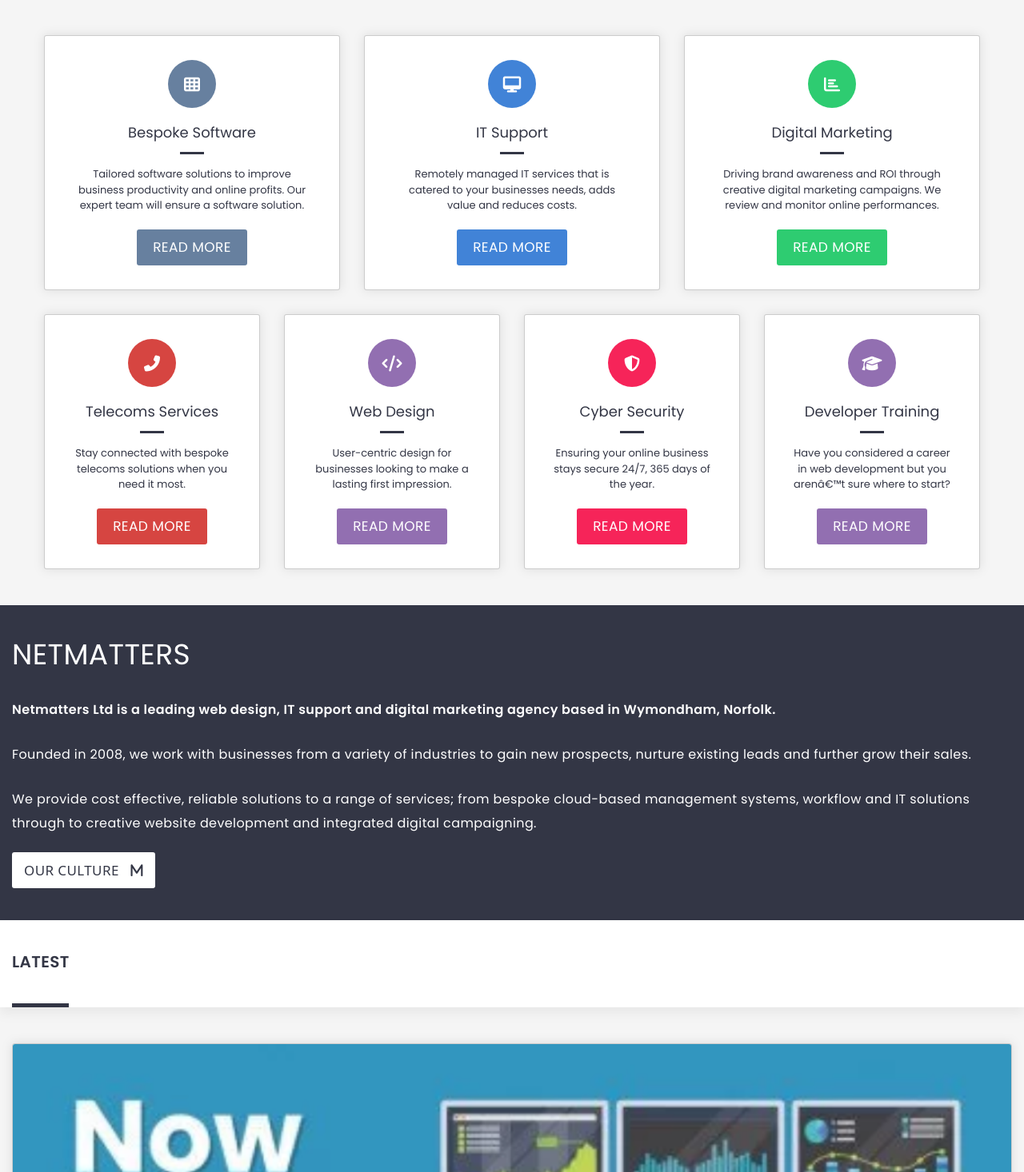
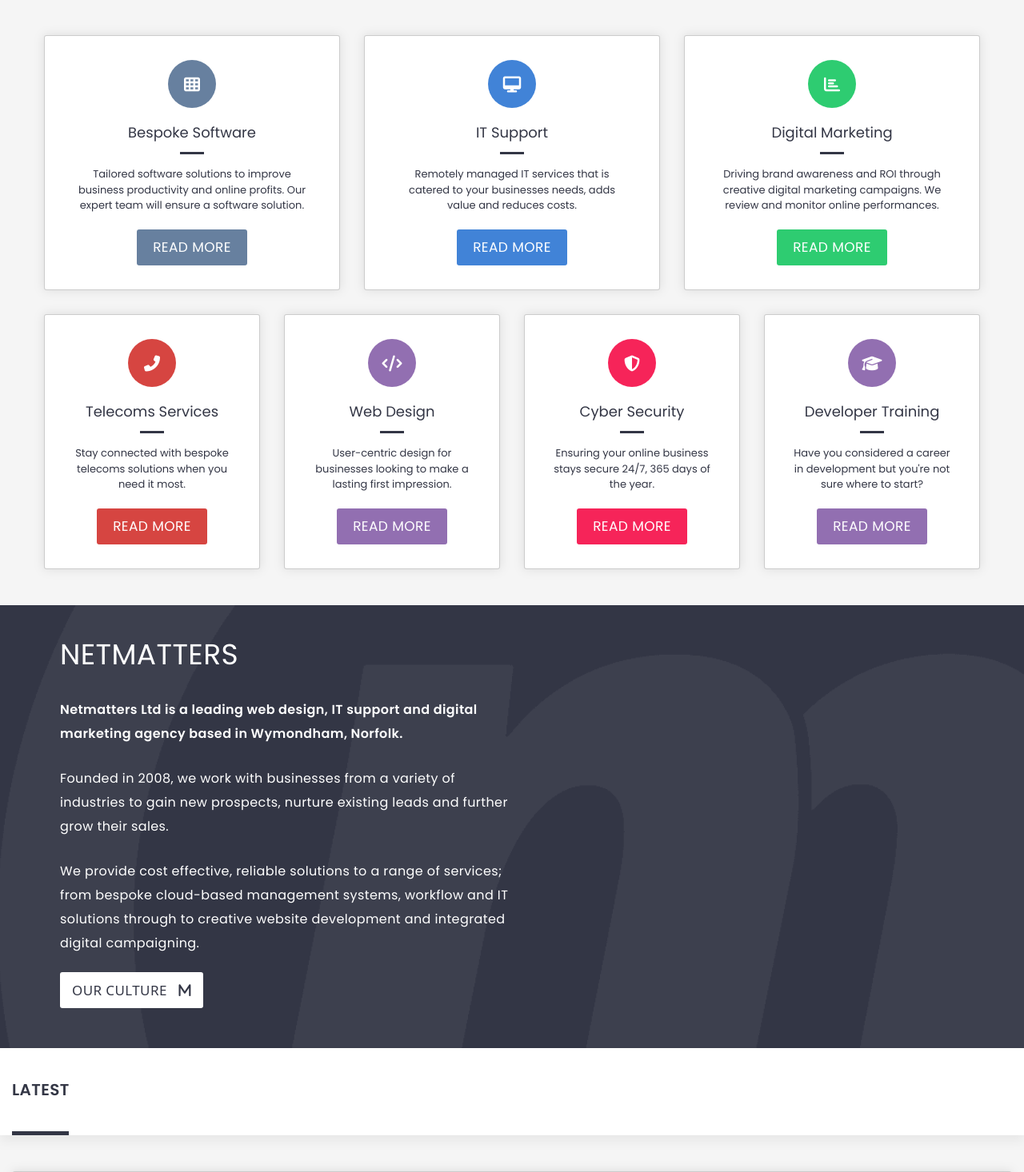
Before and after one commit to WackJeston/Netmatters-Homepage, a PHP site: page / in a window 1280 px wide. Shown: the part 801-2267 px from the top of the page at 80% size. Run offline with PHP 8.4, Linux system fonts and the light colour scheme; some libraries are stand-ins or nearby versions.

Commit message:
Completed Media Queries for Services and Info Sections

```diff
--- a/index.html
+++ b/index.html
@@ -250,13 +250,14 @@
           <div class="icon"><i class="fas fa-graduation-cap fa-lg"></i></div>
           <h2>Developer Training</h2>
           <div class="line"></div>
-          <p>Have you considered a career in web development but you aren’t sure where to start?</p>
+          <p>Have you considered a career in development but you're not sure where to start?</p>
           <div class="read-more">Read More</div>
         </button>
       </div>
 
       <!-- Infomation Section --------------------------->
       <div class="info">
+        <div class="info-container">
           <h1>NETMATTERS</h1>
           <p class="strong">Netmatters Ltd is a leading web design, IT support and digital marketing agency based in Wymondham, Norfolk.</p>
           <p>Founded in 2008, we work with businesses from a variety of industries to gain new prospects, nurture existing leads and further grow their sales.</p>
@@ -265,6 +266,7 @@
             OUR CULTURE
             <i class="fas fa-arrow-right fa-m arrow"></i>
           </button>
+        </div>
       </div>
 
       <!-- Latest News Section --------------------------->
--- a/scss/partials/components/_header.scss
+++ b/scss/partials/components/_header.scss
@@ -378,15 +378,12 @@ header {
 
 // Tablets ------------------------------
 
-@media (max-width:767px)
-and (min-width:601px) {
-}
-
 @media (max-width:767px) {
   header {
     padding-bottom: 15px;
   }
 }
+
 
 // Laptops ------------------------------
 
--- a/scss/partials/components/_info.scss
+++ b/scss/partials/components/_info.scss
@@ -6,7 +6,7 @@
 .info {
   background-color: $primary-color;
   color: white;
-  padding: 40px 15px;
+  padding: 40px 15px 50px 15px;
 }
 
 .info h1 {
@@ -47,3 +47,62 @@
 .info button .arrow {
   padding-left: 10px;
 }
+
+
+//---------------------------------------
+//  Media Queries
+//---------------------------------------
+
+// laptops ------------------------------
+
+@media (max-width:991px)
+and (min-width:768px) {
+
+  .info {
+    display: flex;
+    justify-content: center;
+  }
+
+  .info-container {
+    width: 708px;
+    justify-content: center;
+  }
+}
+
+
+// Desktops ------------------------------
+
+@media (max-width:1260px)
+and (min-width:992px) {
+
+  .info {
+    display: flex;
+    justify-content: center;
+  }
+
+  .info-container {
+    width: 932px;
+    justify-content: center;
+  }
+}
+
+@media (min-width:992px) {
+  .info {
+    background-image: url("../imgs/branded.png");
+    background-repeat: no-repeat;
+    background-position: center;
+    background-size: cover;
+  }
+}
+
+
+// ExtraLarge ------------------------------
+
+@media (min-width:1261px) {
+
+  .info-container {
+    width: 570px;
+    justify-content: flex-start;
+    margin-left: 60px;
+  }
+}
--- a/scss/partials/components/_services.scss
+++ b/scss/partials/components/_services.scss
@@ -227,6 +227,10 @@ and (min-width:768px) {
   .services-section .developer-training {
     width: 345px;
   }
+
+  .services-section .developer-training {
+    padding: 20px 0;
+  }
 }
 
 
```
Also changed, not shown: css/style.css, imgs/branded.png. Lines whose indentation alone changed are shown as unchanged.
